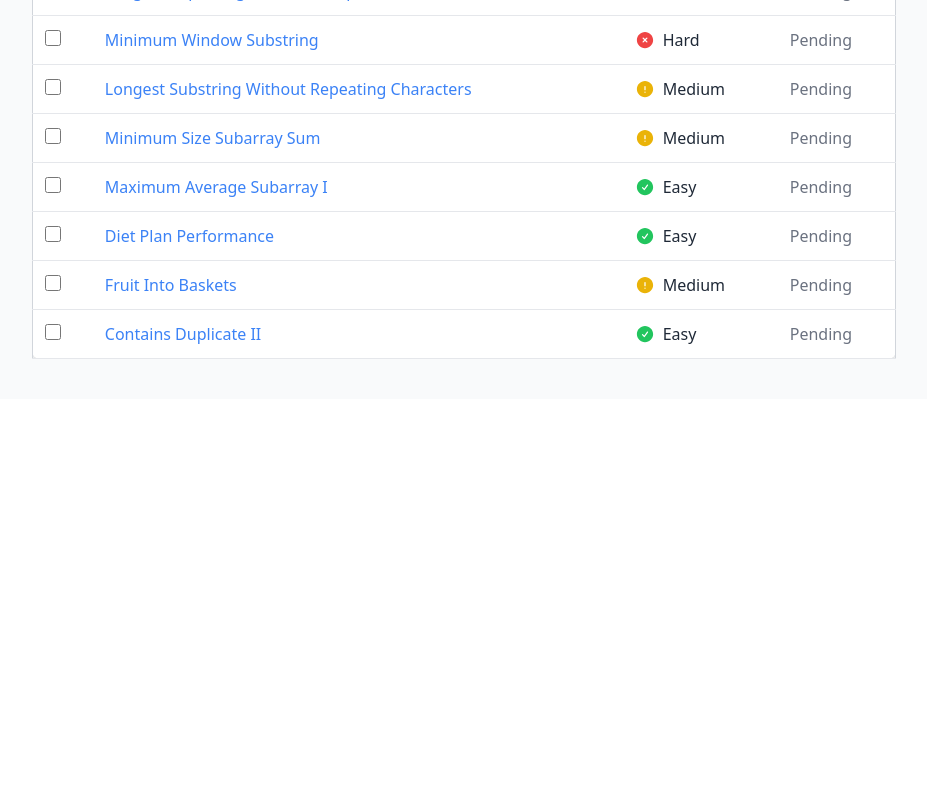
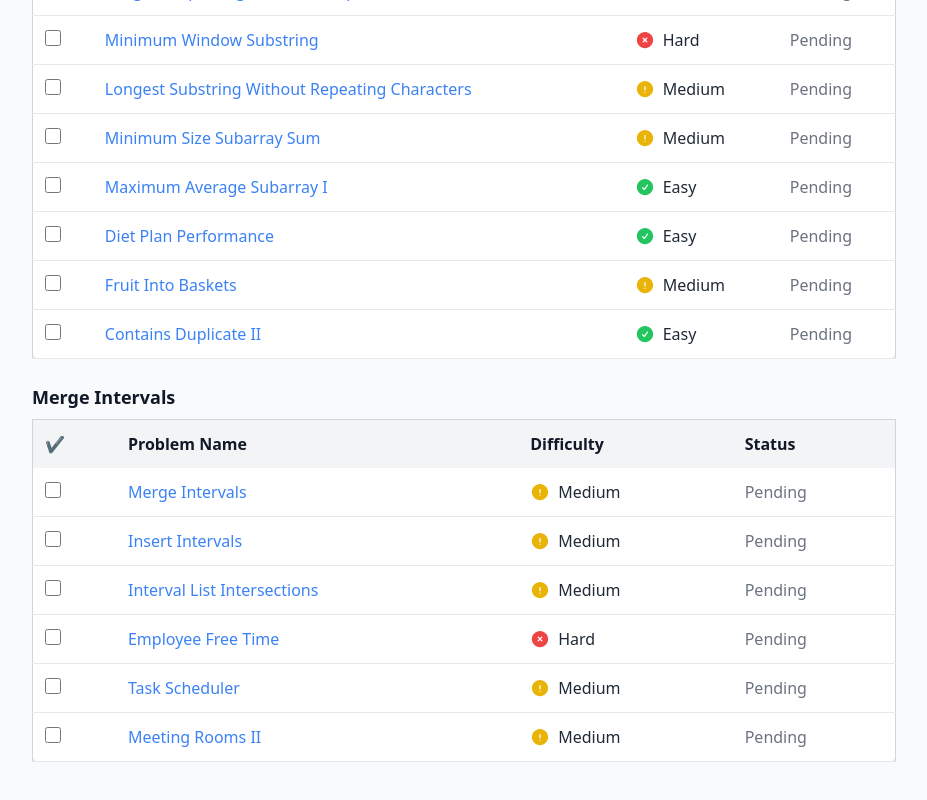
Before and after one commit to hey-shashikant/Programming-Patterns, a React (Create React App) app: page / in a window 1280 px wide. Shown: the part 1562-2362 px from the top of the page, without its empty margins (176-1103 px from the left). Before the commit the page ends 1961 px from the top, so only its background shows below. Built offline with nearby package versions, Linux system fonts and the light colour scheme.

Commit message:
Added merge intervals pattern

```diff
--- a/src/data/PatternData.js
+++ b/src/data/PatternData.js
@@ -46,6 +46,18 @@ const PatternData = [
       { id: "p29", name: "Fruit Into Baskets", link: "https://leetcode.com/problems/fruit-into-baskets/", difficulty: "Medium", done: false },
       { id: "p30", name: "Contains Duplicate II", link: "https://leetcode.com/problems/contains-duplicate-ii/description/", difficulty: "Easy", done: false },
     ],
+  },
+  {
+    id: 4,
+    name: "Merge Intervals",
+    problems: [
+      { id: "p31", name: "Merge Intervals", link: "https://leetcode.com/problems/merge-intervals/description/", difficulty: "Medium", done: false },
+      { id: "p32", name: "Insert Intervals", link: "https://leetcode.com/problems/insert-interval/", difficulty: "Medium", done: false },
+      { id: "p33", name: "Interval List Intersections", link: "https://leetcode.com/problems/interval-list-intersections/", difficulty: "Medium", done: false },
+      { id: "p34", name: "Employee Free Time", link: "https://leetcode.com/problems/employee-free-time/description/", difficulty: "Hard", done: false },
+      { id: "p35", name: "Task Scheduler", link: "https://leetcode.com/problems/task-scheduler/", difficulty: "Medium", done: false },
+      { id: "p36", name: "Meeting Rooms II", link: "https://leetcode.com/problems/meeting-rooms-ii/description/", difficulty: "Medium", done: false },
+    ],
   }
 ];
 
```
